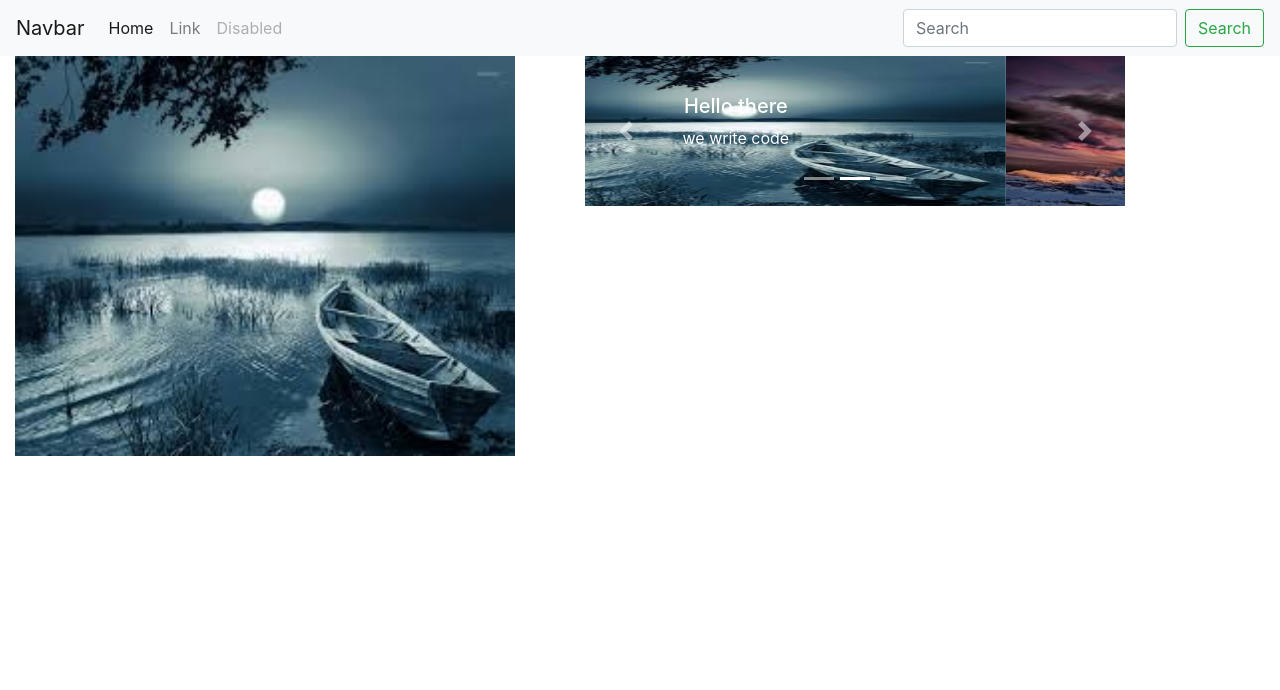
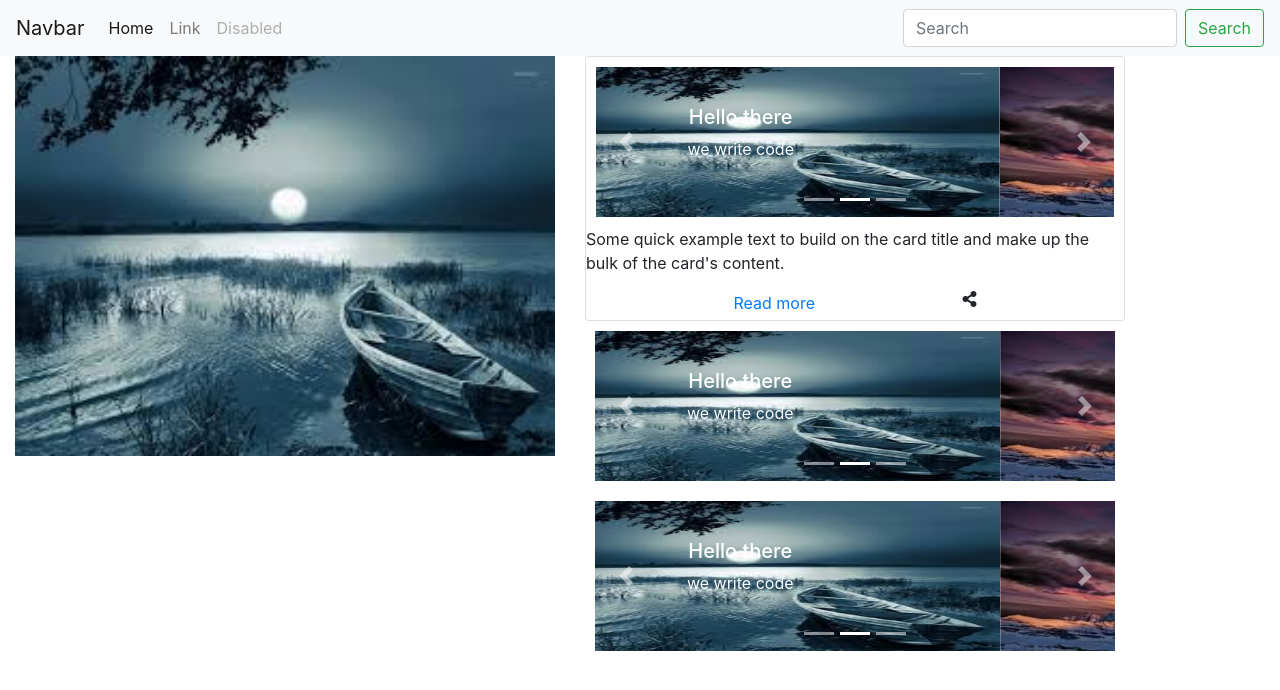
Before and after one commit to GikundaMbiriri/gracie, a React (Create React App) app: page / in a window 1280 px wide. Shown: the top 690 px of the page. Built offline with nearby package versions, Linux system fonts and the light colour scheme.

Commit message:
first commit

```diff
--- a/package.json
+++ b/package.json
@@ -9,7 +9,9 @@
     "react": "^16.13.1",
     "react-dom": "^16.13.1",
     "react-router-dom": "^5.2.0",
-    "react-scripts": "3.4.3"
+    "react-scripts": "3.4.3",
+    "react-share": "^4.2.1",
+    "share-buttons": "^1.6.0"
   },
   "scripts": {
     "start": "react-scripts start",
--- a/public/index.html
+++ b/public/index.html
@@ -19,6 +19,12 @@
       rel="stylesheet"
       href="https://maxcdn.bootstrapcdn.com/bootstrap/4.0.0/css/bootstrap.min.css"
       integrity="sha384-Gn5384xqQ1aoWXA+058RXPxPg6fy4IWvTNh0E263XmFcJlSAwiGgFAW/dAiS6JXm"
+      crossorigin="anonymous"
+    />
+    <link
+      rel="stylesheet"
+      href="https://use.fontawesome.com/releases/v5.6.3/css/all.css"
+      integrity="sha384-UHRtZLI+pbxtHCWp1t77Bi1L4ZtiqrqD80Kn4Z8NTSRyMA2Fd33n5dQ8lWUE00s/"
       crossorigin="anonymous"
     />
     <!--
--- a/src/pages/home/home.css
+++ b/src/pages/home/home.css
@@ -1,10 +1,9 @@
 #p {
-  margin-bottom: 10px;
+  margin-bottom: 5px;
   height: 500px;
 }
 @media only screen and (max-width: 600px) {
   #p {
     height: 400px;
-    max-width: 100%;
   }
 }
--- a/src/pages/home/home.js
+++ b/src/pages/home/home.js
@@ -4,18 +4,213 @@ import pic1 from "../../images/pic1.jpg";
 import pic2 from "../../images/pic2.jpg";
 import pic5 from "../../images/pic5.jpg";
 import "./home.css";
+
 const home = () => {
+  const ww = window.screen.width;
   return (
     <div className="container" style={{ margin: "0px" }}>
       <div className="row">
         <div className="col-sm" id="p">
-          <img src={homepage} alt="homie" style={{ height: "80%" }} />
+          <img
+            src={homepage}
+            alt="homie"
+            height="80%"
+            style={{ width: ww > 600 ? "100%" : ww }}
+          />
         </div>
         <div className="col-sm">
+          <div className="card">
+            <div
+              id="carouselExampleIndicators"
+              className="carousel slide"
+              data-ride="carousel"
+              style={{ padding: "10px", width: "100%" }}
+            >
+              <ol className="carousel-indicators">
+                <li
+                  data-target="#carouselExampleIndicators"
+                  data-slide-to="0"
+                  className="active"
+                ></li>
+                <li
+                  data-target="#carouselExampleIndicators"
+                  data-slide-to="1"
+                ></li>
+                <li
+                  data-target="#carouselExampleIndicators"
+                  data-slide-to="2"
+                ></li>
+              </ol>
+              <div className="carousel-inner">
+                <div className="carousel-item active">
+                  <img
+                    className="d-block w-100"
+                    src={pic1}
+                    alt="First slide"
+                    style={{ height: "150px" }}
+                  />
+                  <div className="carousel-caption ">
+                    <h5>Hello there</h5>
+                    <p>we write code</p>
+                  </div>
+                </div>
+                <div className="carousel-item">
+                  <img
+                    className="d-block w-100"
+                    src={pic2}
+                    alt="Second slide"
+                    style={{ height: "150px" }}
+                  />
+                  <div className="carousel-caption ">
+                    <h5>Hello there</h5>
+                    <p>we write code</p>
+                  </div>
+                </div>
+                <div className="carousel-item">
+                  <img
+                    className="d-block w-100"
+                    src={pic5}
+                    alt="Third slide"
+                    style={{ height: "150px" }}
+                  />
+                  <div className="carousel-caption ">
+                    <h5>Hello there</h5>
+                    <p>we write code</p>
+                  </div>
+                </div>
+              </div>
+              <a
+                className="carousel-control-prev"
+                href="#carouselExampleIndicators"
+                role="button"
+                data-slide="prev"
+              >
+                <span
+                  className="carousel-control-prev-icon"
+                  aria-hidden="true"
+                ></span>
+                <span className="sr-only">Previous</span>
+              </a>
+              <a
+                className="carousel-control-next"
+                href="#carouselExampleIndicators"
+                role="button"
+                data-slide="next"
+              >
+                <span
+                  className="carousel-control-next-icon"
+                  aria-hidden="true"
+                ></span>
+                <span className="sr-only">Next</span>
+              </a>
+            </div>
+            <p className="card-text">
+              Some quick example text to build on the card title and make up the
+              bulk of the card's content.
+            </p>
+            <div
+              style={{
+                display: "flex",
+                flexDirection: "row",
+                justifyContent: "space-evenly",
+                marginBottom: "5px",
+              }}
+            >
+              <a href="https://css-tricks.com/snippets/css/a-guide-to-flexbox/">
+                Read more
+              </a>
+              <i className="fas fa-share-alt"></i>
+            </div>
+          </div>
           <div
             id="carouselExampleIndicators"
             className="carousel slide"
             data-ride="carousel"
+            style={{ padding: "10px", width: "100%" }}
+          >
+            <ol className="carousel-indicators">
+              <li
+                data-target="#carouselExampleIndicators"
+                data-slide-to="0"
+                className="active"
+              ></li>
+              <li
+                data-target="#carouselExampleIndicators"
+                data-slide-to="1"
+              ></li>
+              <li
+                data-target="#carouselExampleIndicators"
+                data-slide-to="2"
+              ></li>
+            </ol>
+            <div className="carousel-inner">
+              <div className="carousel-item active">
+                <img
+                  className="d-block w-100"
+                  src={pic1}
+                  alt="First slide"
+                  style={{ height: "150px" }}
+                />
+                <div className="carousel-caption ">
+                  <h5>Hello there</h5>
+                  <p>we write code</p>
+                </div>
+              </div>
+              <div className="carousel-item">
+                <img
+                  className="d-block w-100"
+                  src={pic2}
+                  alt="Second slide"
+                  style={{ height: "150px" }}
+                />
+                <div className="carousel-caption ">
+                  <h5>Hello there</h5>
+                  <p>we write code</p>
+                </div>
+              </div>
+              <div className="carousel-item">
+                <img
+                  className="d-block w-100"
+                  src={pic5}
+                  alt="Third slide"
+                  style={{ height: "150px" }}
+                />
+                <div className="carousel-caption ">
+                  <h5>Hello there</h5>
+                  <p>we write code</p>
+                </div>
+              </div>
+            </div>
+            <a
+              className="carousel-control-prev"
+              href="#carouselExampleIndicators"
+              role="button"
+              data-slide="prev"
+            >
+              <span
+                className="carousel-control-prev-icon"
+                aria-hidden="true"
+              ></span>
+              <span className="sr-only">Previous</span>
+            </a>
+            <a
+              className="carousel-control-next"
+              href="#carouselExampleIndicators"
+              role="button"
+              data-slide="next"
+            >
+              <span
+                className="carousel-control-next-icon"
+                aria-hidden="true"
+              ></span>
+              <span className="sr-only">Next</span>
+            </a>
+          </div>
+          <div
+            id="carouselExampleIndicators"
+            className="carousel slide"
+            data-ride="carousel"
+            style={{ padding: "10px", width: "100%" }}
           >
             <ol className="carousel-indicators">
               <li
```
Also changed, not shown: 1 other file (tests, documents, lock files or other folders).
